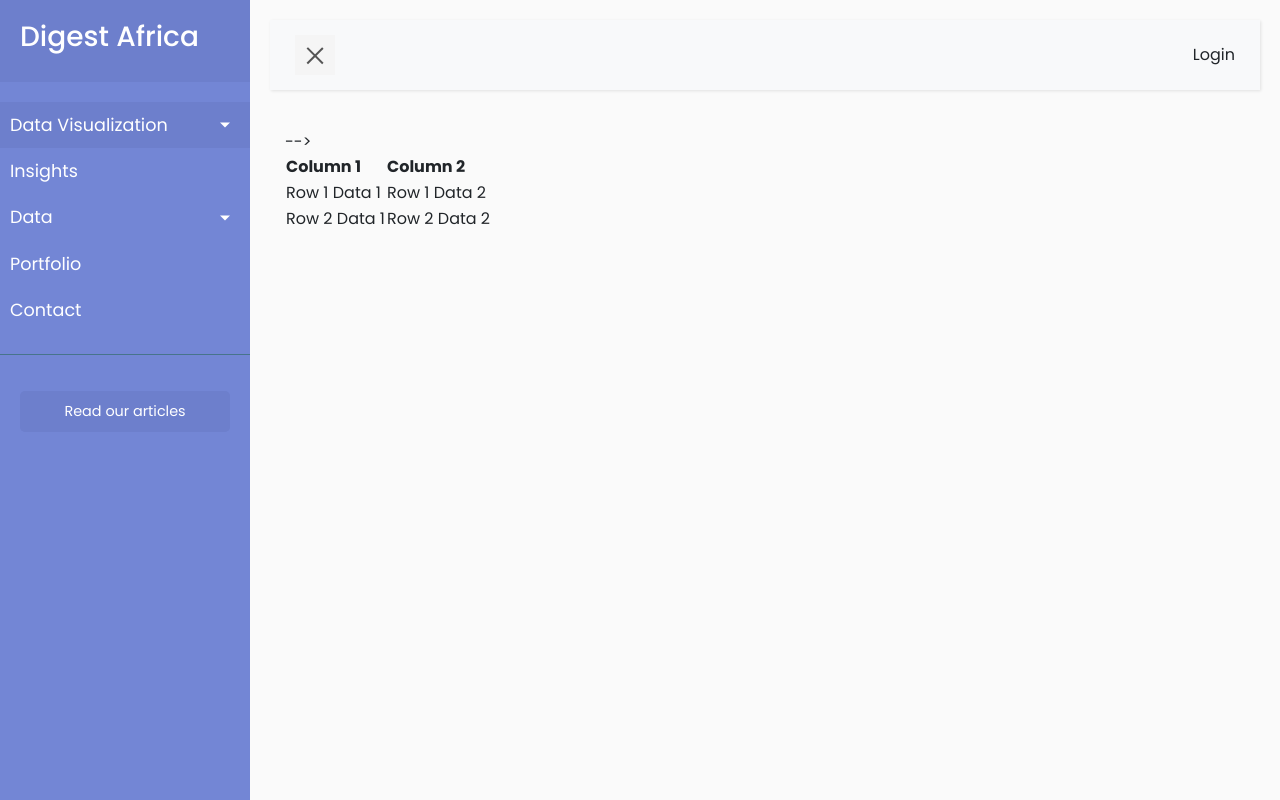
After one commit to masete/Digest-Africa-Analysis-Engine-, a Flask app: template app/dashboard/templates/companies_data.html in a window 1280 px wide. The commit adds this page. Run offline with Flask 3, Linux system fonts and the light colour scheme; the template is opened without the code that fills it, so the values that code supplies are empty; parts of the project's set-up code (start-up, migrations or seed data) failed here and were passed over; some libraries are stand-ins or nearby versions.

```diff
--- /dev/null
+++ b/app/dashboard/templates/companies_data.html
@@ -0,0 +1,34 @@
+{% extends "base.html" %}
+
+<!--{% block title %}  Companies Data {% endblock title %}-->
+ {% block head %}
+ <link rel="stylesheet" type="text/css" href="https://cdn.datatables.net/1.10.24/css/jquery.dataTables.css">
+ <script type="text/javascript" charset="utf8" src="https://cdn.datatables.net/1.10.24/js/jquery.dataTables.js"></script>
+{% endblock head %}
+<!--{% block stylesheets %}-->
+<!--{{ super() }}-->
+<!--{% endblock stylesheets %}-->
+{% block app_content %}
+        <table id="table_id" class="display">-->
+            <thead>
+                <tr>
+                    <th>Column 1</th>
+                    <th>Column 2</th>
+                </tr>
+            </thead>
+            <tbody>
+                <tr>
+                    <td>Row 1 Data 1</td>
+                    <td>Row 1 Data 2</td>
+                </tr>
+                <tr>
+                    <td>Row 2 Data 1</td>
+                    <td>Row 2 Data 2</td>
+                </tr>
+            </tbody>
+        </table>
+{% endblock app_content %}
+
+<!--{% block javascripts %}-->
+<!--{{ super()}}-->
+<!--{% endblock javascripts %}-->
--- a/app/templates/base.html
+++ b/app/templates/base.html
@@ -17,6 +17,11 @@
     <!-- Our Custom CSS -->
 <!--    <link rel="stylesheet" href="style5.css">-->
 	<link rel="stylesheet" href="{{ url_for('static', filename='css/style.css') }}">
+
+<!--    JQuery Data Tables-->
+
+    <link rel="stylesheet" type="text/css" href="https://cdn.datatables.net/1.10.24/css/jquery.dataTables.css">
+    <script type="text/javascript" charset="utf8" src="https://cdn.datatables.net/1.10.24/js/jquery.dataTables.js"></script>
 
     <!-- Font Awesome JS -->
     <script defer src="https://use.fontawesome.com/releases/v5.0.13/js/solid.js" integrity="sha384-tzzSw1/Vo+0N5UhStP3bvwWPq+uvzCMfrN1fEFe+xBmv1C/AtVX5K0uZtmcHitFZ" crossorigin="anonymous"></script>
@@ -57,7 +62,8 @@
                             <a href="#pageSubmenu" data-toggle="collapse" aria-expanded="false" class="dropdown-toggle">Data</a>
                             <ul class="collapse list-unstyled" id="pageSubmenu">
                                 <li>
-                                    <a href="#">Company Data</a>
+                                    <a href="/dashboard/templates/companies_data.html">Companies Data</a>
+
                                 </li>
                                 <li>
                                     <a href="#">Investors Data</a>
@@ -68,10 +74,10 @@
                             </ul>
                         </li>
                         <li>
-                            <a href="#">Portfolio</a>
+                            <a href="https://digestafrica.com/methodology">Portfolio</a>
                         </li>
                         <li>
-                            <a href="#">Contact</a>
+                            <a href="https://digestafrica.com/pricing">Contact</a>
                         </li>
                     </ul>
 
--- a/dashapp/companies/callbacks/callbacks.py
+++ b/dashapp/companies/callbacks/callbacks.py
@@ -98,4 +98,4 @@ def register_callbacks(app):
             dff1 = df[df.company_name.str.contains('|'.join(dropdown_value))]
             return generate_table(dff1)
 
-        app.css.append_css({"external_url": "https://codepen.io/chriddyp/pen/bWLwgP.css"})
+        # app.css.append_css({"external_url": "https://codepen.io/chriddyp/pen/bWLwgP.css"})
--- a/dashapp/companies/layout/companiesDetails.py
+++ b/dashapp/companies/layout/companiesDetails.py
@@ -123,10 +123,7 @@ def layout(app):
             ]),
             dbc.Row([
                 dbc.Col([
-                    # html.H6("Our data showing some of companies, the age of the companies,"
-                    #         " those founded by ladies and ammount"),
-                    html.H4(children='Our data showing some of companies, the age of the companies,'
-                                     'those founded by ladies and ammount'),
+                    html.H6(children='Startup Companies data'),
                         dcc.Dropdown(id='dropdown', options=[
                             {'label': i, 'value': i} for i in data.company_name.unique()
                         ], multi=True, placeholder='Filter by state...'),
--- a/dashapp/dash_companies.py
+++ b/dashapp/dash_companies.py
@@ -16,8 +16,8 @@ def add_dash(server):
         "name": "viewport",
         "content": "width=device-width, initial-scale=1, shrink-to-fit=no",
     }
-    external_stylesheets = [dbc.themes.LUX]
-
+    external_stylesheets = ["https://codepen.io/chriddyp/pen/bWLwgP.css"]
+    # dbc.themes.LUX,
     app = Dash(
         server=server,
         url_base_pathname=url_base,
```
Also changed, not shown: dashapp/deals/layout/layout1.py (+15 -0 lines).
